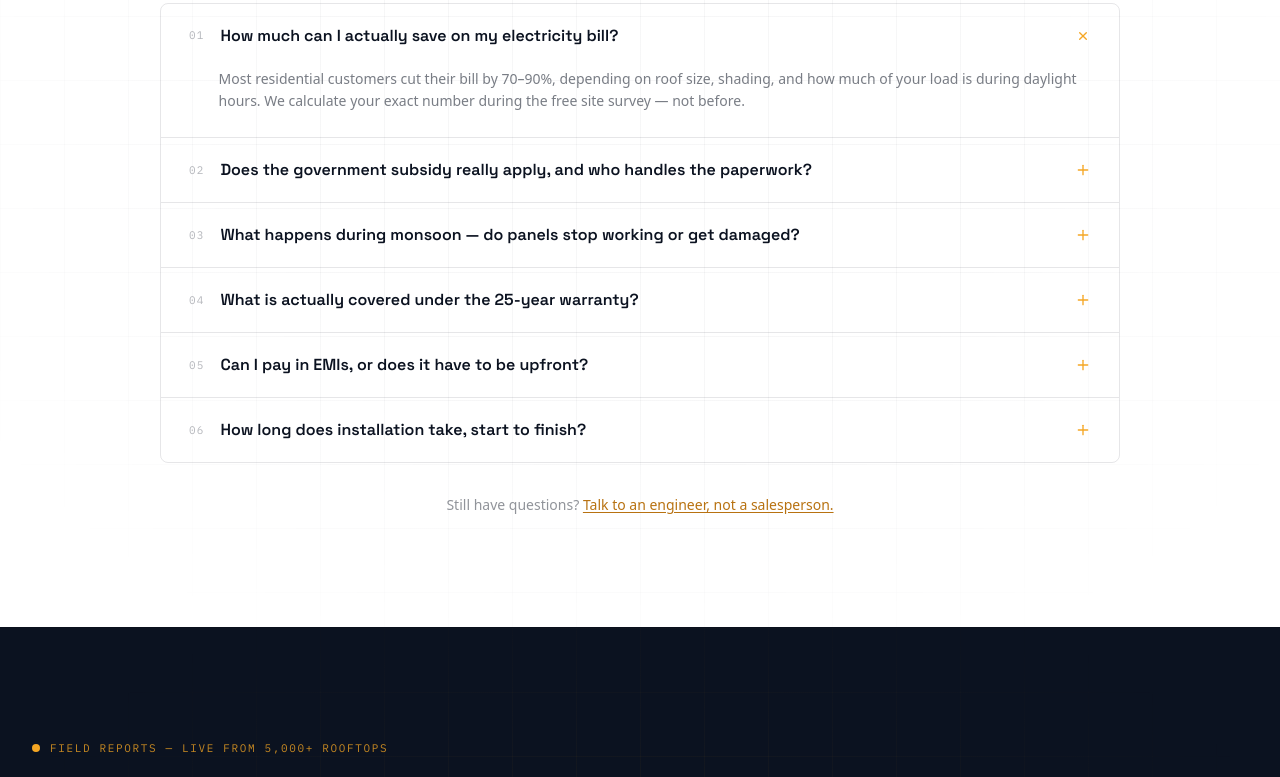
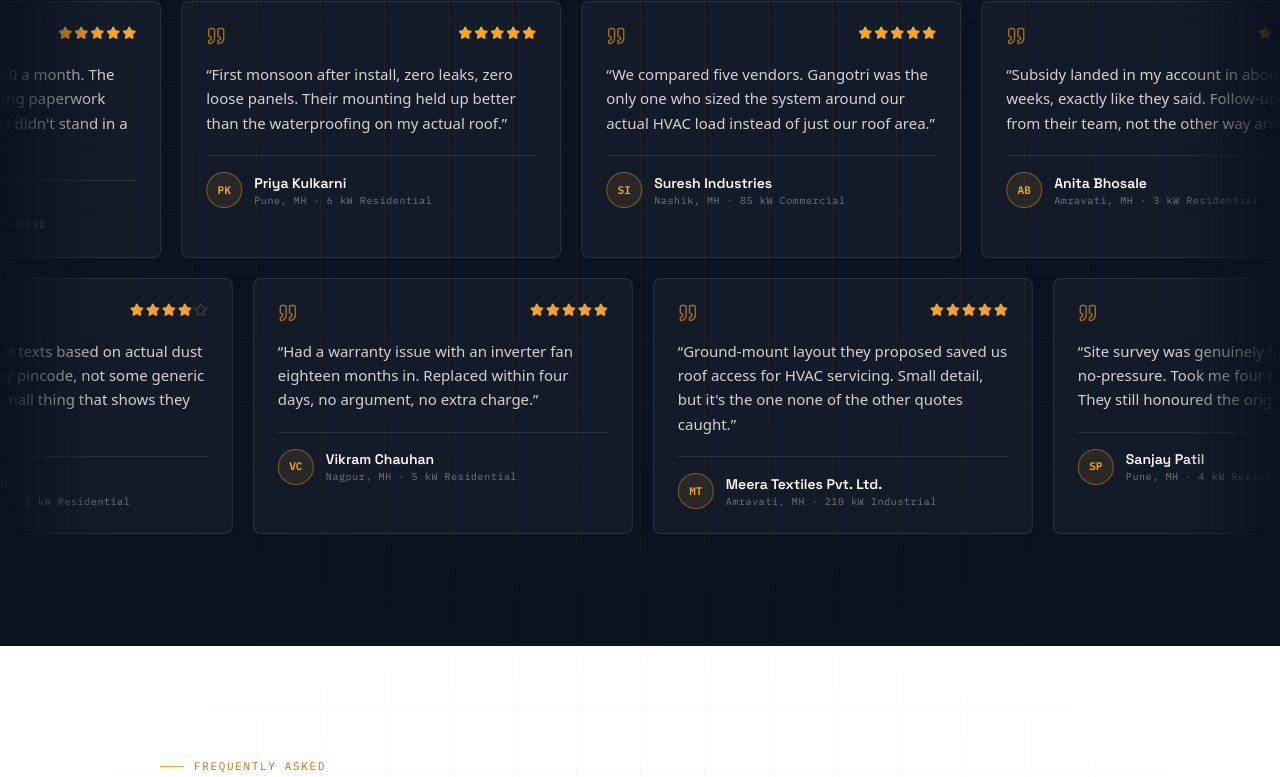
Before and after one commit to alok957641/gangotri-infrastructure, a Next.js app: page / in a window 1280 px wide. Shown: the part 4173-4950 px from the top of the page. Built offline with nearby package versions, Linux system fonts and the light colour scheme.

Commit message:
Move FaqSection to a different position in page

```diff
--- a/app/page.tsx
+++ b/app/page.tsx
@@ -13,8 +13,8 @@
       <TrustSection />
       <ProjectsGallery/>
         <QuoteFormSection/>
-        <FaqSection/>
         <TestimonialsSection/>
+      <FaqSection/>
         <CtaSection/>
         <Footer/>
 
```
